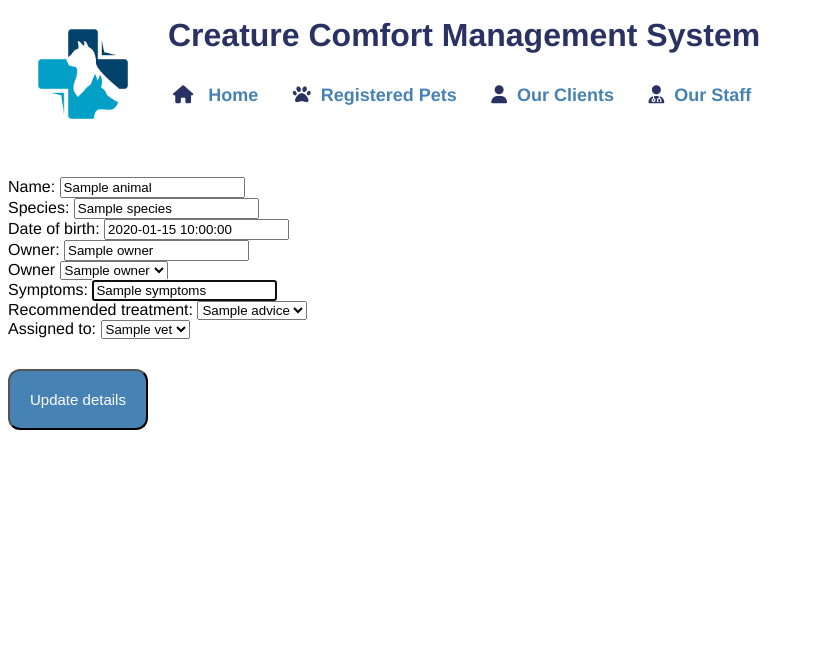
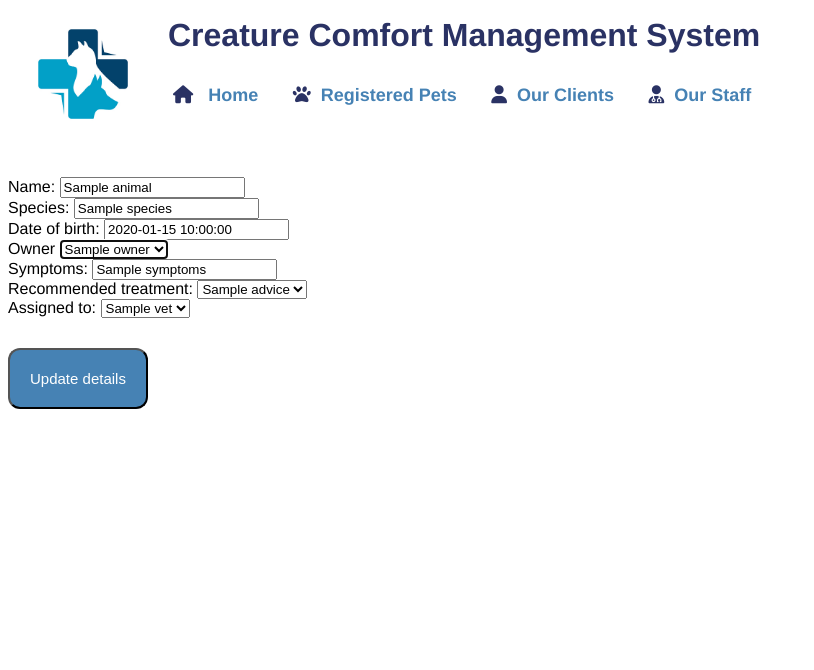
Before and after one commit to AgaKol/personal_project, a Flask app: page /pets/1/edit in a window 1280 px wide. Shown: the part 22-692 px from the top of the page, without its empty margins (0-814 px from the left). Run offline with Flask 2, Linux system fonts and the light colour scheme; a database or web service that is not in the repository returns one stand-in record (values such as "Sample title"); some libraries are stand-ins or nearby versions.

```diff
--- a/db/vet_management.sql
+++ b/db/vet_management.sql
@@ -35,7 +35,7 @@ CREATE TABLE animals (
     dob VARCHAR(255),
     symptoms TEXT,
     treatment_id INT REFERENCES treatments(id),
-    owner_id INT REFERENCES owners(id),
+    owner_id INT REFERENCES owners(id) ON DELETE CASCADE,
     vet_id INT REFERENCES vets(id)
 );
 
--- a/templates/owners/add_pet.html
+++ b/templates/owners/add_pet.html
@@ -45,6 +45,7 @@
     </form>
 {% else %}
 The owner is not registered with our practice. They need to register before adding any pets.
+<p><a href="/owners/{{owner.id}}/edit">Register the owner</a></p>
 {% endif %}
 
 {% endblock %}
--- a/templates/owners/index.html
+++ b/templates/owners/index.html
@@ -4,7 +4,7 @@
 {% for owner in owners %}
     <div class="owner">
         <div class="content">
-            {{owner.name}}
+            <b>{{owner.name}}</b>
             <div class="owner details">
                 <p>Phone number: {{owner.phone}}</p>
                 <p>Email address: {{owner.email}}</p>
--- a/templates/owners/show.html
+++ b/templates/owners/show.html
@@ -1,7 +1,7 @@
 {% extends "base.html" %}
 {% block content %}
 <div>
-    <p>{{owner.name}}</p>
+    <p><b>{{owner.name}}</b></p>
     <hr>
     <p>Address: {{owner.address}}</p>
     <p>Phone number: {{owner.phone}}</p>
--- a/templates/pets/edit.html
+++ b/templates/pets/edit.html
@@ -14,12 +14,8 @@
         <input type="text" name="dob" id="dob" value="{{animal.dob}}" readonly>
     </div>
     <div>
-        <label for="owner">Owner:</label>
-        <input type="text" name="owner" id="owner" value="{{animal.owner.name}}" readonly>
-    </div>
-    <div>
         <label for="owner">Owner</label>
-        <select id='owner' name="owner_id">
+        <select id='owner' name="owner_id" required autofocus>
             {% for owner in owners %}
                 <option value="{{owner.id}}">
                     {{owner.name}}
@@ -29,11 +25,11 @@
     </div>
     <div>
         <label for="symptoms">Symptoms:</label>
-        <input type="text" id="symptoms" name="symptoms" value="{{animal.symptoms}}" required autofocus>
+        <input type="text" id="symptoms" name="symptoms" value="{{animal.symptoms}}" required>
     </div>
     <div>
         <label for="treatment">Recommended treatment:</label>
-        <select id='treatment' name="treatment_id">
+        <select id='treatment' name="treatment_id" required>
             {% for treatment in treatments %}
                 <option value="{{treatment.id}}">
                     {{treatment.advice}}
@@ -43,7 +39,7 @@
     </div>
     <div>
         <label for="vet">Assigned to:</label>
-        <select id='vet' name="vet_id">
+        <select id='vet' name="vet_id" required>
             {% for vet in vets %}
                 <option value="{{vet.id}}">
                     {{vet.name}}
--- a/templates/pets/index.html
+++ b/templates/pets/index.html
@@ -6,7 +6,7 @@
 {% for animal in animals %}
     <div class ="animal">
         <div class="content">
-            {{animal.name}}
+            <b>{{animal.name}}</b>
             <div class="animal_details">
                 <p>Species: {{animal.species}}</p>
                 <p>Owner: {{animal.owner.name}}</p>
--- a/templates/pets/show.html
+++ b/templates/pets/show.html
@@ -1,7 +1,7 @@
 {% extends "base.html" %}
 {% block content %}
 <div>
-    <p>{{animal.name}}</p>
+    <p><b>{{animal.name}}</b></p>
     <hr>
     <p>Species: {{animal.species}}</p>
     <p>Date of birth: {{animal.dob}}</p>
--- a/templates/vets/index.html
+++ b/templates/vets/index.html
@@ -4,7 +4,7 @@
 {% for vet in vets %}
     <div class="vet">
         <div class="content">
-            {{vet.name}}
+            <b>{{vet.name}}</b>
             <div class="vet details">
                 <p>Email address: {{vet.email}}</p>
                 <p>Speciality: {{vet.speciality}}</p>
--- a/templates/vets/show.html
+++ b/templates/vets/show.html
@@ -2,7 +2,7 @@
 {% block content %}
 
 <div>
-    <p>{{vet.name}}</p>
+    <p><b>{{vet.name}}</b></p>
     <hr>
     <p>Address: {{vet.address}}</p>
     <p>Phone number: {{vet.phone}}</p>
```
